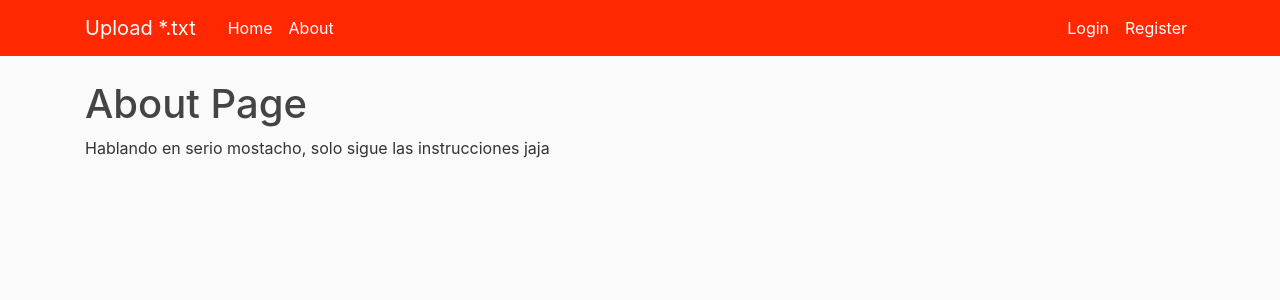
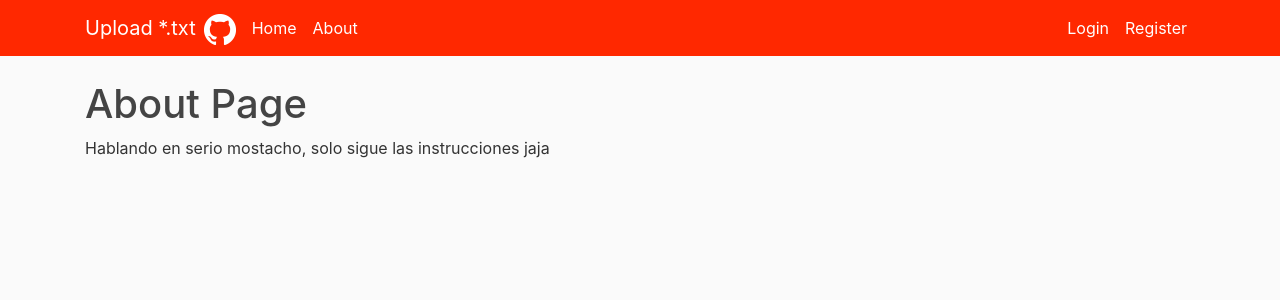
Before and after one commit to rmerlob87/upload_txt_site, a Flask app: page /about in a window 1280 px wide. Shown: the top 300 px of the page. Run offline with Flask 2, Linux system fonts and the light colour scheme; some libraries are stand-ins or nearby versions.

Commit message:
Added github link, fixed admin page

```diff
--- a/upload_txt_site/static/main.css
+++ b/upload_txt_site/static/main.css
@@ -1,3 +1,5 @@
+.navt img { vertical-align: middle; }
+
 body {
   background: #fafafa;
   color: #333333;
--- a/upload_txt_site/templates/layout.html
+++ b/upload_txt_site/templates/layout.html
@@ -20,7 +20,10 @@
     <header class="site-header">
       <nav class="navbar navbar-expand-md navbar-dark bg-red fixed-top">
         <div class="container">
-          <a class="navbar-brand mr-4" href="{{ url_for('posts.new_post') }}">Upload *.txt</a>
+          <a class="navbar-brand mr-2" href="{{ url_for('posts.new_post') }}">Upload *.txt</a>
+              <a href="https://github.com/rmerlob87/upload_txt_site">
+                <img class="mt-1 mr-2" src="{{ url_for('static', filename= 'GitHub-Mark-Light-32px.png') }}" height="32" width="auto">
+              </a>
           <button class="navbar-toggler" type="button" data-toggle="collapse" data-target="#navbarToggle" aria-controls="navbarToggle" aria-expanded="false" aria-label="Toggle navigation">
             <span class="navbar-toggler-icon"></span>
           </button>
@@ -39,6 +42,7 @@
                 <a class="nav-item nav-link" href="{{ url_for('users.login') }}">Login</a>
                 <a class="nav-item nav-link" href="{{ url_for('users.register') }}">Register</a>
               {% endif %}
+
             </div>
           </div>
         </div>
```
Also changed, not shown: upload_txt_site/static/GitHub-Mark-Light-32px.png (added).
